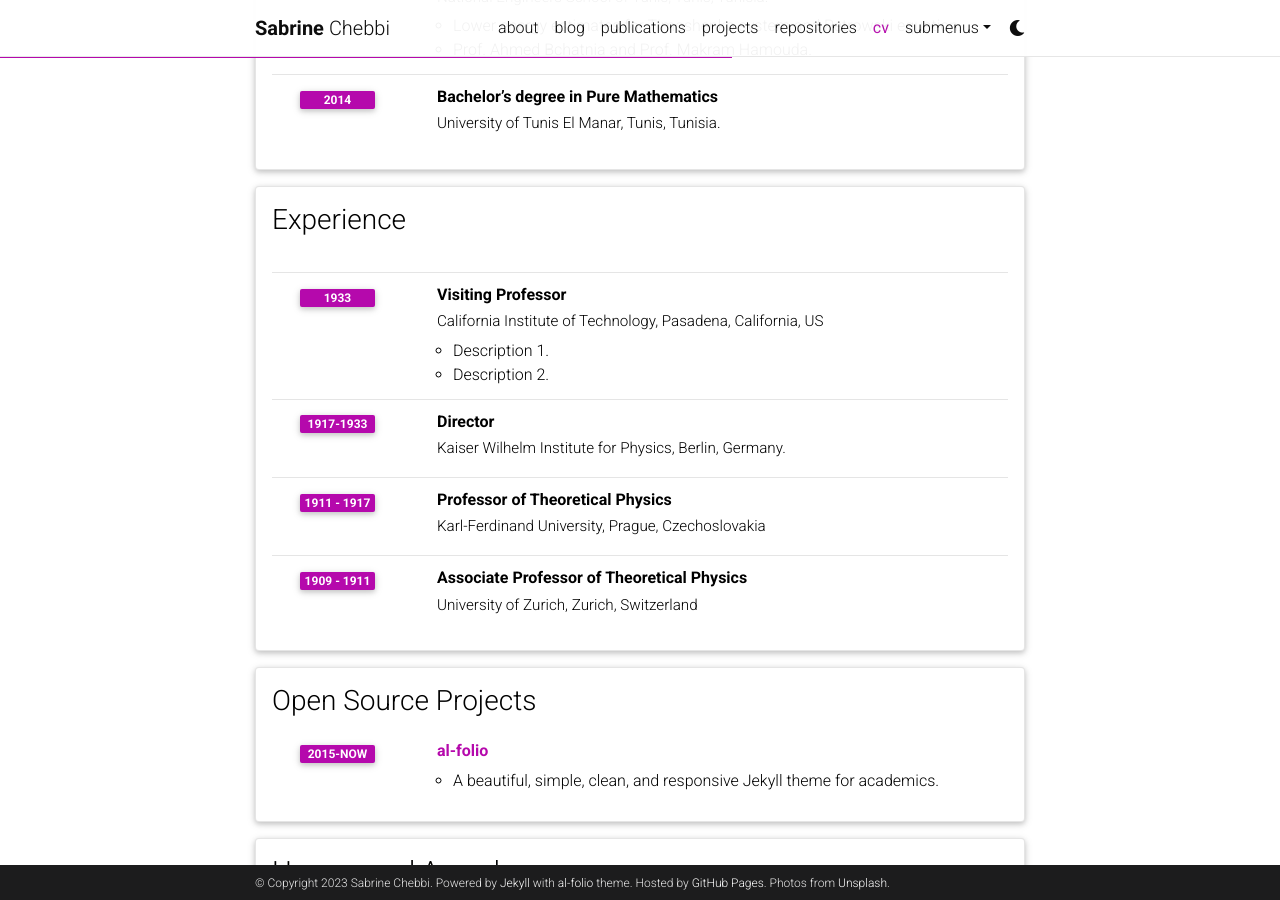
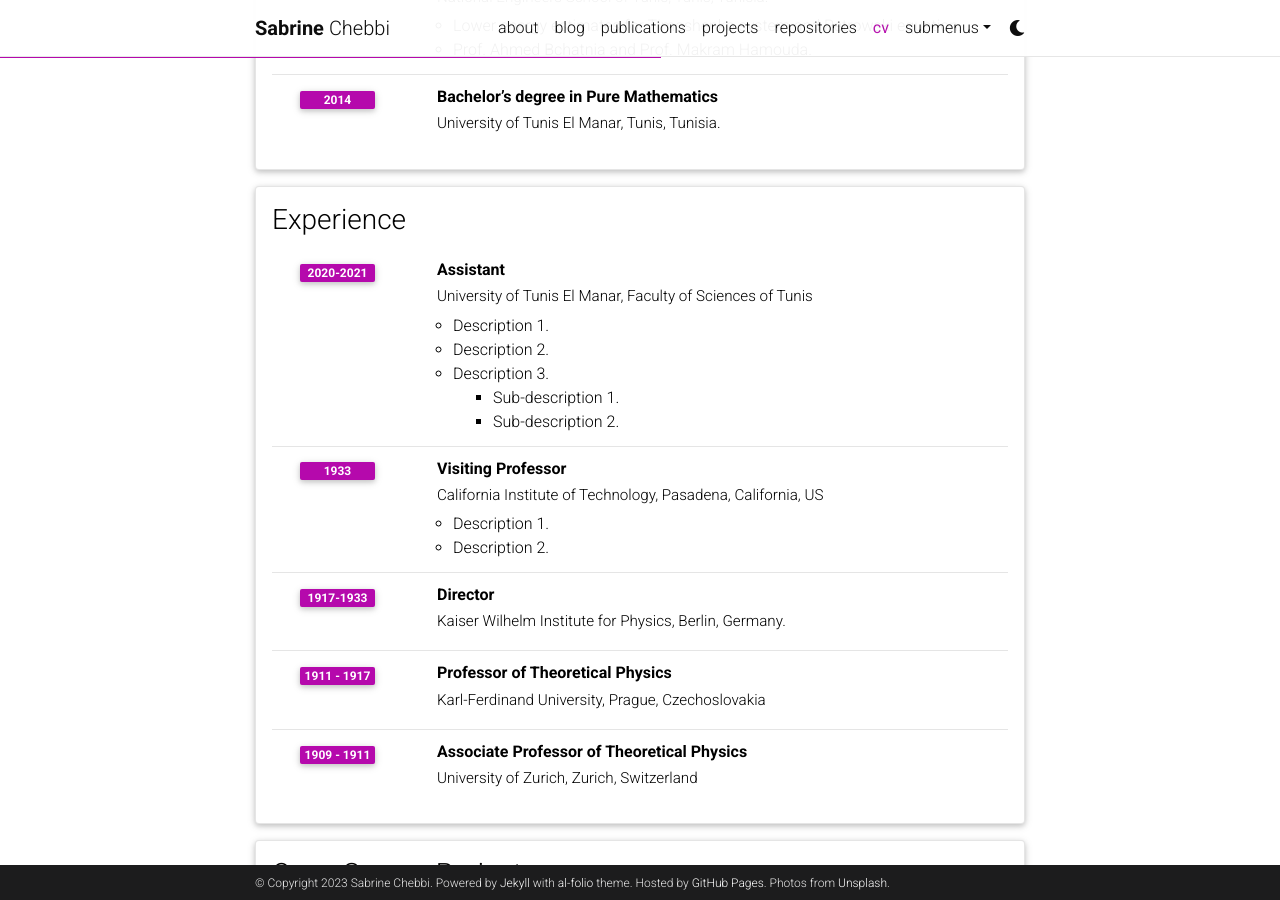
Before and after one commit to Sabrine-stack/Sabrine-stack.github.io, a Jekyll site: the page built from _pages/cv.md, in a window 1280 px wide and 900 px high, scrolled down 928 px. Built offline with Jekyll 4.4.1, drawn with Linux system fonts in a browser that asks for light colours; comment, search, counter and statistics services are not loaded; a style sheet for code colours, icons or effects is not loaded.

Commit message:
Update cv.yml

```diff
--- a/_data/cv.yml
+++ b/_data/cv.yml
@@ -44,13 +44,17 @@
 - title: Experience
   type: time_table
   contents:
-    -
+    - title: Assistant
+      institution: University of Tunis El Manar, Faculty of Sciences of Tunis
+      year: 2020-2021
+      description:
         - Description 1.
         - Description 2.
         - title: Description 3.
           contents:
             - Sub-description 1.
             - Sub-description 2.
+
     - title: Visiting Professor
       institution: California Institute of Technology, Pasadena, California, US
       year: 1933
```
